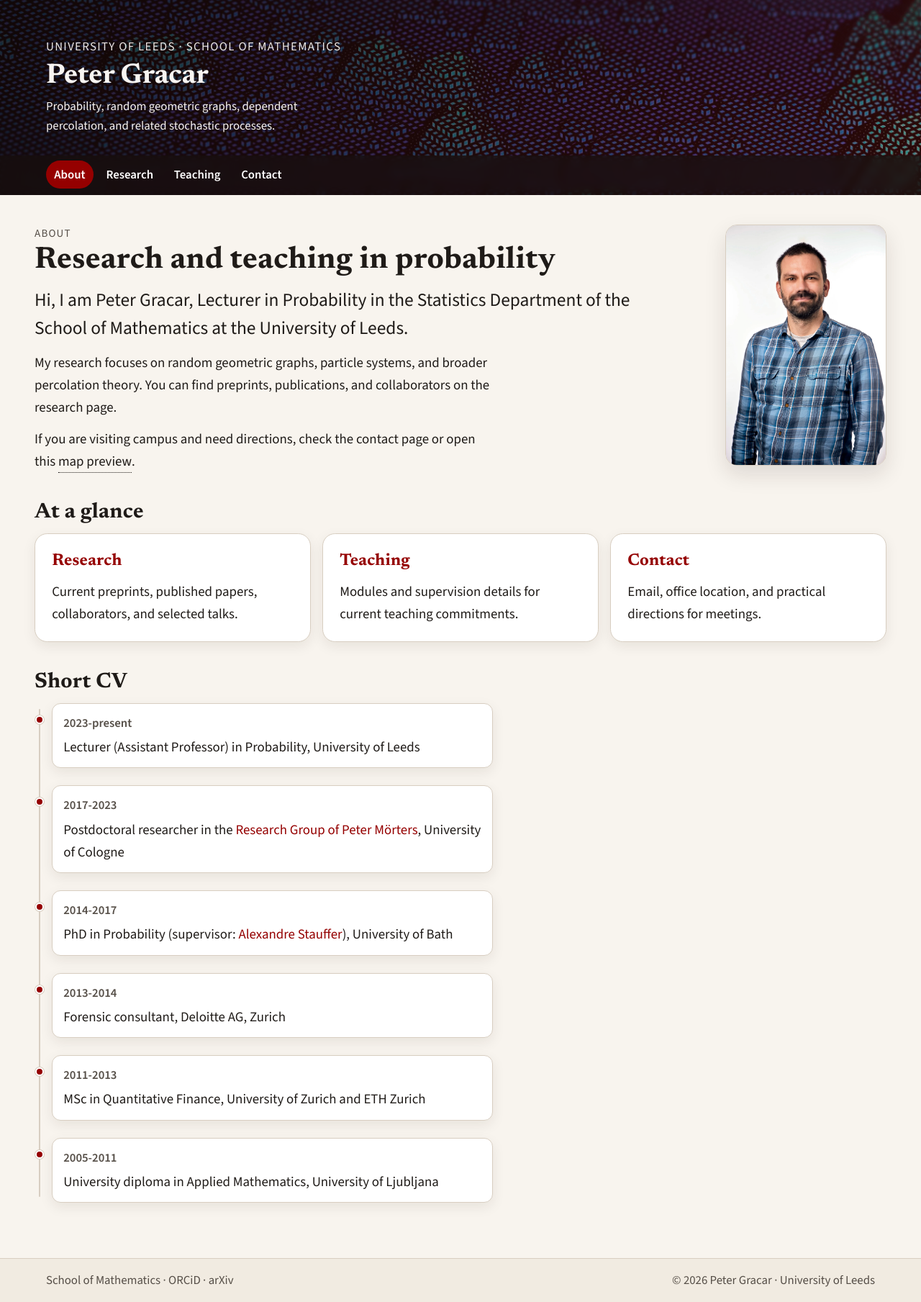
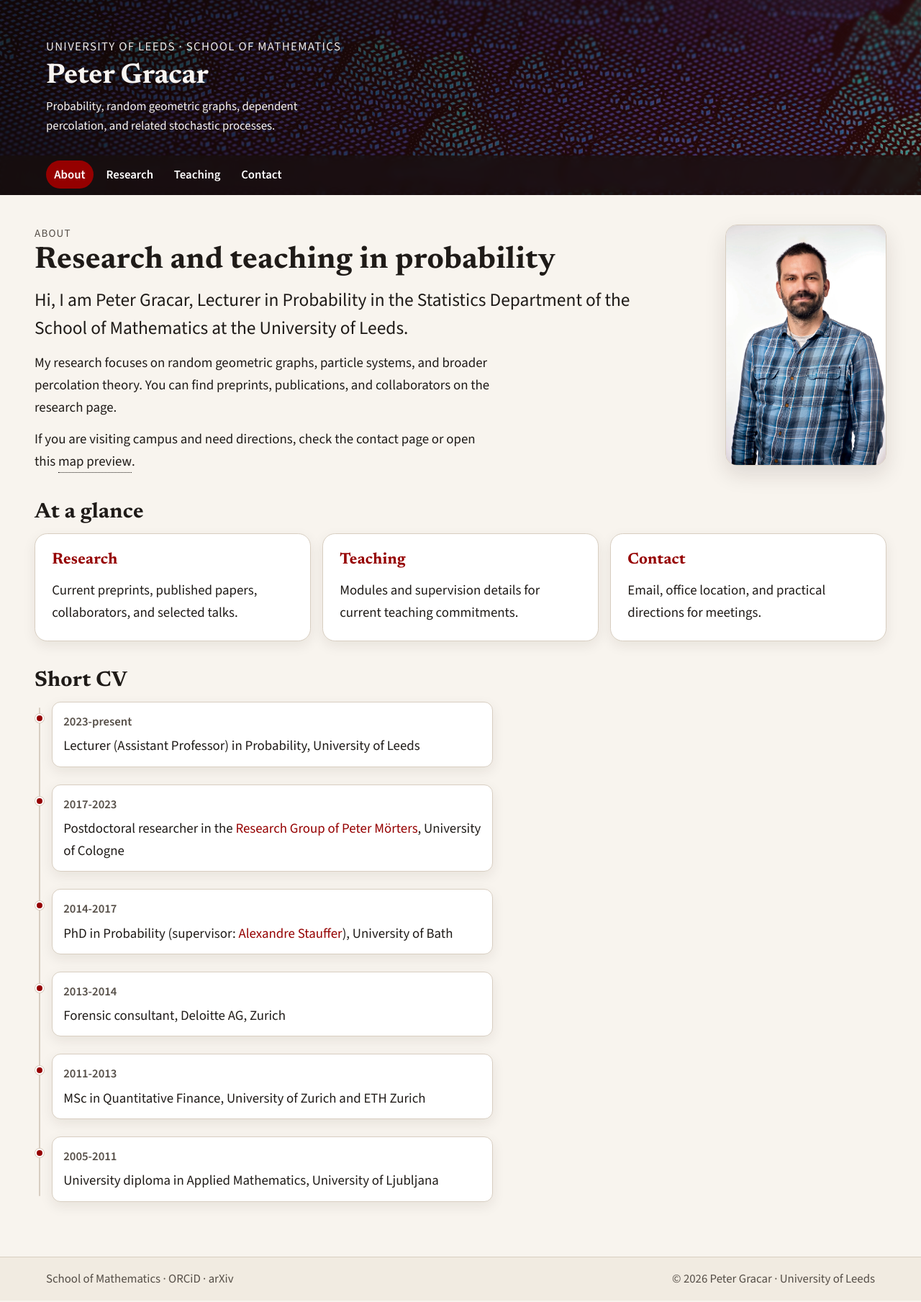
Before and after one commit to PeterGracar/PeterGracar.github.io, a Jekyll site: the page built from index.html, in a window 1280 px wide. Shown: the whole page at 72% size. Built offline with Jekyll 4.4.1, drawn with Linux system fonts in a browser that asks for light colours.

Commit message:
Cap h3 font-size to plateau with --text-base
Aligns the h3 clamp's plateau viewport (~960px) with --text-base so
heading size and the ch-based card width stop scaling together. Fixes
the role badge wrapping below long module titles on wide viewports.

```diff
--- a/_layouts/default.html
+++ b/_layouts/default.html
@@ -31,7 +31,7 @@
   <link rel="icon" type="image/png" sizes="32x32" href="/favicon-32x32.png">
   <link rel="icon" type="image/png" sizes="16x16" href="/favicon-16x16.png">
   <link rel="manifest" href="/site.webmanifest">
-  <link rel="stylesheet" href="/style.css?v=8">
+  <link rel="stylesheet" href="/style.css?v=9">
 
   {% if page.mathjax %}
   <script>
--- a/style.css
+++ b/style.css
@@ -263,7 +263,7 @@
 
 h3 {
   margin-bottom: 0.45rem;
-  font-size: clamp(1.2rem, 1.08rem + 0.45vw, 1.5rem);
+  font-size: clamp(1.2rem, 1.08rem + 0.45vw, 1.35rem);
 }
 
 p,
```
